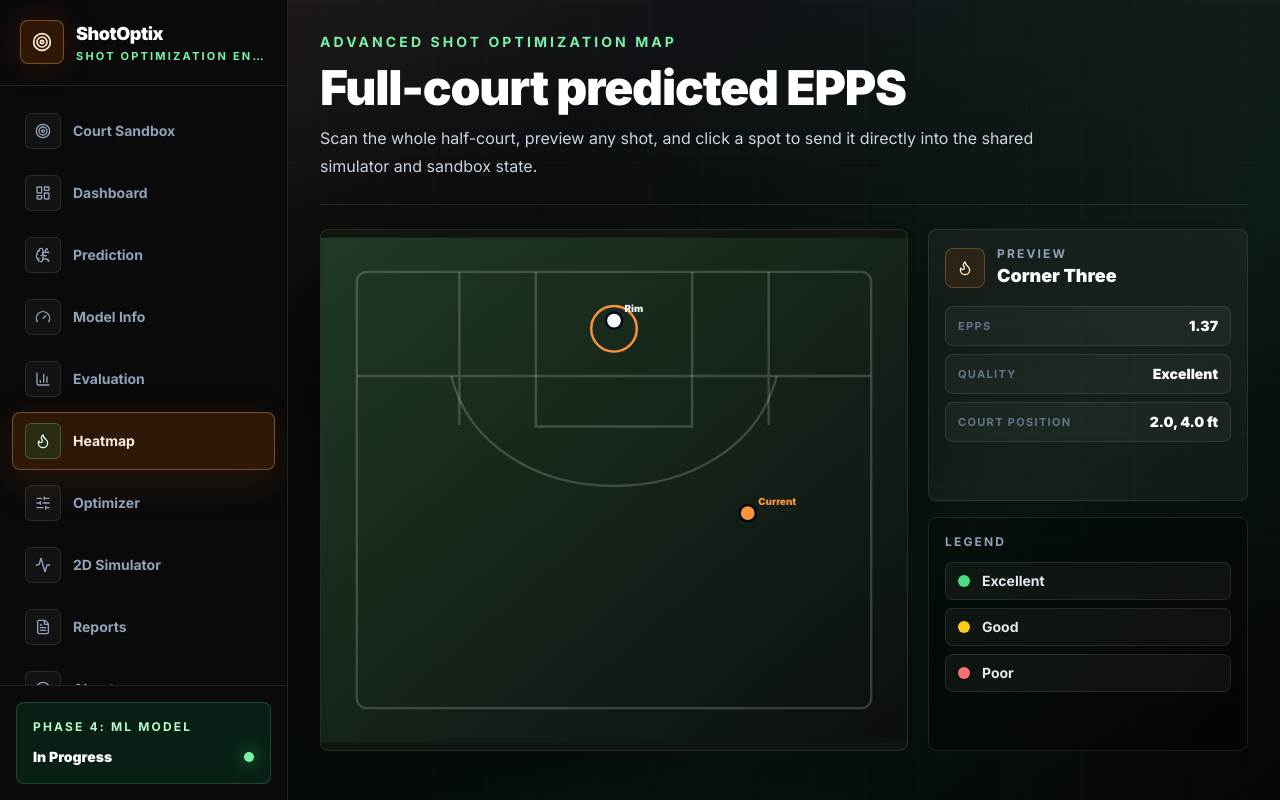
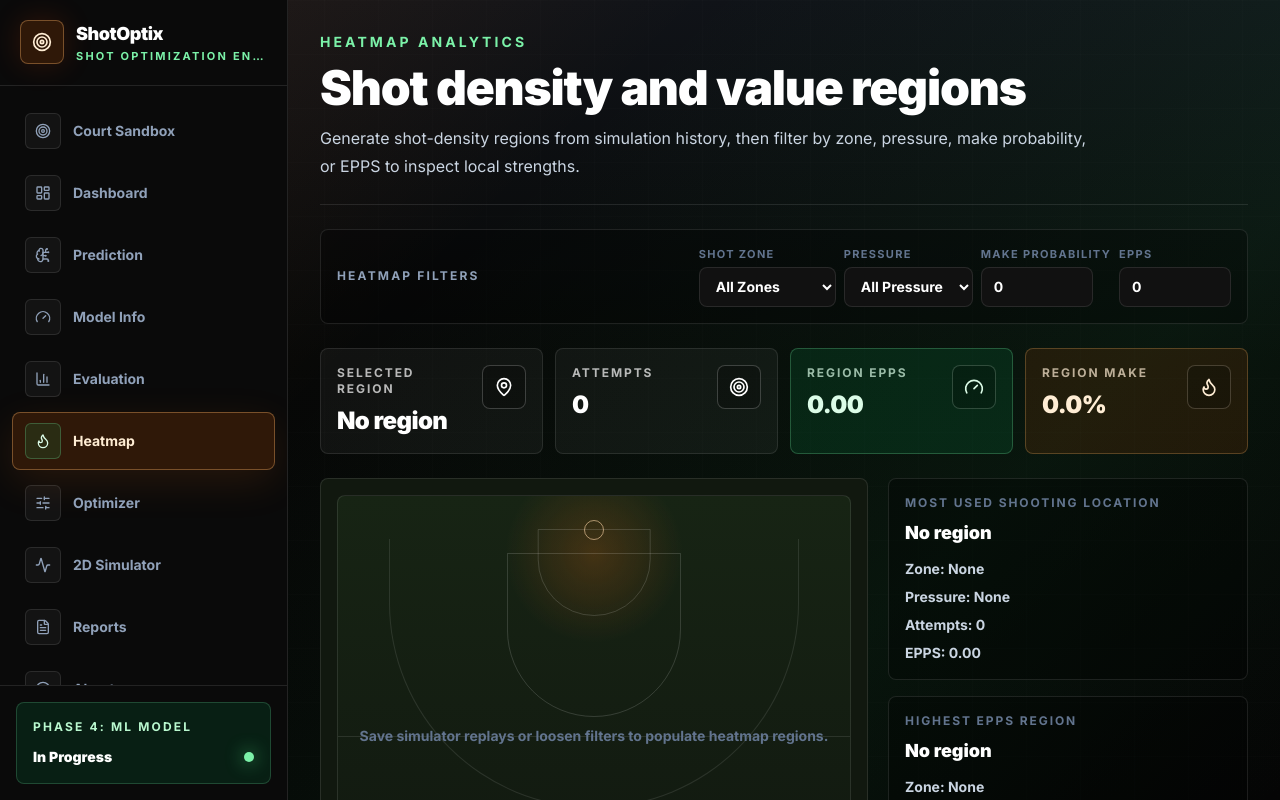
Before and after one commit to Rabin935/shot-optimizing-engine, a Next.js app in the folder frontend/: page /heatmap in a window 1280 px wide. Shown: the top 800 px of the page. Built offline with nearby package versions, Linux system fonts and the light colour scheme.

Commit message:
feat: build interactive shot heatmap analytics

```diff
--- a/frontend/app/heatmap/page.tsx
+++ b/frontend/app/heatmap/page.tsx
@@ -1,6 +1,6 @@
 import type { Metadata } from "next";
+import { InteractiveHeatmapAnalytics } from "@/components/analytics/InteractiveHeatmapAnalytics";
 import { AppShell } from "@/components/layout/AppShell";
-import { AdvancedShotOptimizationMap } from "@/components/heatmap/AdvancedShotOptimizationMap";
 
 export const metadata: Metadata = {
   // Route metadata for the future heatmap workspace.
@@ -12,7 +12,7 @@ export const metadata: Metadata = {
 export default function HeatmapPage() {
   return (
     <AppShell>
-      <AdvancedShotOptimizationMap />
+      <InteractiveHeatmapAnalytics />
     </AppShell>
   );
 }
--- /dev/null
+++ b/frontend/components/analytics/InteractiveHeatmapAnalytics.tsx
@@ -0,0 +1,249 @@
+"use client";
+
+import { Flame, Gauge, MapPin, Target } from "lucide-react";
+import type { ReactNode } from "react";
+import { useMemo, useState } from "react";
+import { FilterBar, StatCard } from "@/components/charts";
+import { formatDecimal, formatPercent } from "@/lib/analytics/formatters";
+import {
+  ANALYTICS_PRESSURE_ORDER,
+  ANALYTICS_ZONE_ORDER,
+  buildHeatmapRegions,
+  replayHistoryToAnalyticsShots,
+} from "@/lib/analytics/transforms";
+import { useShotStore } from "@/store/useShotStore";
+import type { AnalyticsPressureLevel, AnalyticsShotZone, HeatmapRegion } from "@/types/charts";
+
+type HeatmapFilter = {
+  eppsMin: number;
+  probabilityMin: number;
+  pressure: "all" | AnalyticsPressureLevel;
+  zone: "all" | AnalyticsShotZone;
+};
+
+const defaultFilter: HeatmapFilter = {
+  eppsMin: 0,
+  pressure: "all",
+  probabilityMin: 0,
+  zone: "all",
+};
+
+export function InteractiveHeatmapAnalytics() {
+  const replayHistory = useShotStore((state) => state.replayHistory);
+  const shots = useMemo(
+    () => replayHistoryToAnalyticsShots(replayHistory),
+    [replayHistory],
+  );
+  const [filter, setFilter] = useState(defaultFilter);
+  const allRegions = useMemo(() => buildHeatmapRegions(shots), [shots]);
+  const regions = useMemo(
+    () =>
+      allRegions.filter(
+        (region) =>
+          (filter.zone === "all" || region.zone === filter.zone) &&
+          (filter.pressure === "all" || region.pressure === filter.pressure) &&
+          region.averageMakeProbability >= filter.probabilityMin &&
+          region.averageEpps >= filter.eppsMin,
+      ),
+    [allRegions, filter],
+  );
+  const [selectedId, setSelectedId] = useState<string | null>(null);
+  const selectedRegion =
+    regions.find((region) => region.id === selectedId) ?? pickHighestEpps(regions);
+  const mostUsed = pickMostUsed(regions);
+  const highestEpps = pickHighestEpps(regions);
+  const lowestEpps = pickLowestEpps(regions);
+
+  return (
+    <section className="grid gap-6">
+      <header className="flex flex-col gap-3 border-b border-white/10 pb-6">
+        <p className="text-sm font-bold uppercase tracking-[0.22em] text-green-300">
+          Heatmap Analytics
+        </p>
+        <h1 className="text-3xl font-black tracking-tight text-white sm:text-5xl">
+          Shot density and value regions
+        </h1>
+        <p className="max-w-3xl text-base leading-7 text-slate-300">
+          Generate shot-density regions from simulation history, then filter by
+          zone, pressure, make probability, or EPPS to inspect local strengths.
+        </p>
+      </header>
+
+      <FilterBar title="Heatmap Filters">
+        <SelectFilter label="Shot Zone" value={filter.zone} onChange={(value) => setFilter((current) => ({ ...current, zone: value as HeatmapFilter["zone"] }))}>
+          <option value="all">All Zones</option>
+          {ANALYTICS_ZONE_ORDER.map((zone) => (
+            <option key={zone} value={zone}>{zone}</option>
+          ))}
+        </SelectFilter>
+        <SelectFilter label="Pressure" value={filter.pressure} onChange={(value) => setFilter((current) => ({ ...current, pressure: value as HeatmapFilter["pressure"] }))}>
+          <option value="all">All Pressure</option>
+          {ANALYTICS_PRESSURE_ORDER.map((pressure) => (
+            <option key={pressure} value={pressure}>{pressure}</option>
+          ))}
+        </SelectFilter>
+        <NumberFilter label="Make Probability" value={filter.probabilityMin} onChange={(value) => setFilter((current) => ({ ...current, probabilityMin: value }))} />
+        <NumberFilter label="EPPS" value={filter.eppsMin} onChange={(value) => setFilter((current) => ({ ...current, eppsMin: value }))} step={0.05} />
+      </FilterBar>
+
+      <div className="grid gap-3 md:grid-cols-2 xl:grid-cols-4">
+        <StatCard icon={<MapPin className="size-5" />} label="Selected Region" value={selectedRegion?.label ?? "No region"} />
+        <StatCard icon={<Target className="size-5" />} label="Attempts" value={String(selectedRegion?.attempts ?? 0)} />
+        <StatCard icon={<Gauge className="size-5" />} label="Region EPPS" value={formatDecimal(selectedRegion?.averageEpps ?? 0)} tone="green" />
+        <StatCard icon={<Flame className="size-5" />} label="Region Make" value={formatPercent(selectedRegion?.averageMakeProbability ?? 0)} tone="orange" />
+      </div>
+
+      <div className="grid gap-5 xl:grid-cols-[minmax(0,1fr)_360px]">
+        <section className="rounded-lg border border-white/10 bg-[#11180f] p-4">
+          <div className="relative aspect-[50/47] min-h-[420px] overflow-hidden rounded-lg border border-white/10 bg-[radial-gradient(circle_at_50%_12%,rgba(249,115,22,0.2),transparent_18%),linear-gradient(180deg,#172414,#10160f)]">
+            <CourtLines />
+            {regions.length ? (
+              regions.map((region) => (
+                <button
+                  key={region.id}
+                  type="button"
+                  aria-label={`Select ${region.label}`}
+                  onClick={() => setSelectedId(region.id)}
+                  className="absolute -translate-x-1/2 -translate-y-1/2 rounded-full border border-white/30 transition hover:scale-110 focus:outline-none focus:ring-2 focus:ring-orange-200"
+                  style={{
+                    background: getRegionColor(region),
+                    height: `${Math.min(56, 18 + region.attempts * 8)}px`,
+                    left: `${(region.x / 50) * 100}%`,
+                    opacity: selectedRegion?.id === region.id ? 1 : 0.78,
+                    top: `${(region.y / 47) * 100}%`,
+                    width: `${Math.min(56, 18 + region.attempts * 8)}px`,
+                  }}
+                />
+              ))
+            ) : (
+              <div className="absolute inset-0 grid place-items-center text-center text-sm font-bold text-slate-500">
+                Save simulator replays or loosen filters to populate heatmap regions.
+              </div>
+            )}
+          </div>
+        </section>
+
+        <aside className="grid gap-4">
+          <RegionPanel title="Most used shooting location" region={mostUsed} />
+          <RegionPanel title="Highest EPPS region" region={highestEpps} />
+          <RegionPanel title="Lowest EPPS region" region={lowestEpps} />
+        </aside>
+      </div>
+    </section>
+  );
+}
+
+function SelectFilter({
+  children,
+  label,
+  onChange,
+  value,
+}: {
+  children: ReactNode;
+  label: string;
+  onChange: (value: string) => void;
+  value: string;
+}) {
+  return (
+    <label className="grid gap-1 text-[11px] font-bold uppercase tracking-[0.12em] text-slate-500">
+      {label}
+      <select
+        value={value}
+        onChange={(event) => onChange(event.target.value)}
+        className="min-h-10 rounded-lg border border-white/10 bg-[#111] px-3 text-sm font-bold normal-case tracking-normal text-white"
+      >
+        {children}
+      </select>
+    </label>
+  );
+}
+
+function NumberFilter({
+  label,
+  onChange,
+  step = 0.01,
+  value,
+}: {
+  label: string;
+  onChange: (value: number) => void;
+  step?: number;
+  value: number;
+}) {
+  return (
+    <label className="grid gap-1 text-[11px] font-bold uppercase tracking-[0.12em] text-slate-500">
+      {label}
+      <input
+        type="number"
+        min={0}
+        max={2}
+        step={step}
+        value={value}
+        onChange={(event) => onChange(Number(event.target.value))}
+        className="min-h-10 w-28 rounded-lg border border-white/10 bg-[#111] px-3 text-sm font-bold normal-case tracking-normal text-white"
+      />
+    </label>
+  );
+}
+
+function RegionPanel({ region, title }: { region: HeatmapRegion | null; title: string }) {
+  return (
+    <section className="rounded-lg border border-white/10 bg-black/30 p-4">
+      <p className="text-xs font-bold uppercase tracking-[0.16em] text-slate-500">{title}</p>
+      <h2 className="mt-2 text-lg font-black text-white">{region?.label ?? "No region"}</h2>
+      <div className="mt-3 grid gap-2 text-sm font-bold text-slate-300">
+        <span>Zone: {region?.zone ?? "None"}</span>
+        <span>Pressure: {region?.pressure ?? "None"}</span>
+        <span>Attempts: {region?.attempts ?? 0}</span>
+        <span>EPPS: {formatDecimal(region?.averageEpps ?? 0)}</span>
+      </div>
+    </section>
+  );
+}
+
+function CourtLines() {
+  // CSS-only court markings keep the heatmap lightweight and responsive.
+  return (
+    <>
+      <div className="absolute left-1/2 top-[7%] h-[18%] w-[22%] -translate-x-1/2 rounded-b-full border border-white/15" />
+      <div className="absolute left-1/2 top-[5%] size-5 -translate-x-1/2 rounded-full border border-orange-200/60" />
+      <div className="absolute left-1/2 top-[12%] h-[34%] w-[34%] -translate-x-1/2 rounded-b-full border border-white/15" />
+      <div className="absolute inset-x-[10%] top-[9%] h-[56%] rounded-b-[999px] border border-white/10 border-t-0" />
+      <div className="absolute inset-x-0 top-1/2 border-t border-white/10" />
+    </>
+  );
+}
+
+function getRegionColor(region: HeatmapRegion) {
+  if (region.averageEpps >= 1.15) {
+    return "rgba(34,197,94,0.84)";
+  }
+
+  if (region.averageEpps >= 0.95) {
+    return "rgba(251,146,60,0.84)";
+  }
+
+  return "rgba(248,113,113,0.84)";
+}
+
+function pickMostUsed(regions: HeatmapRegion[]) {
+  return regions.reduce<HeatmapRegion | null>(
+    (selected, region) => (!selected || region.attempts > selected.attempts ? region : selected),
+    null,
+  );
+}
+
+function pickHighestEpps(regions: HeatmapRegion[]) {
+  return regions.reduce<HeatmapRegion | null>(
+    (selected, region) =>
+      !selected || region.averageEpps > selected.averageEpps ? region : selected,
+    null,
+  );
+}
+
+function pickLowestEpps(regions: HeatmapRegion[]) {
+  return regions.reduce<HeatmapRegion | null>(
+    (selected, region) =>
+      !selected || region.averageEpps < selected.averageEpps ? region : selected,
+    null,
+  );
+}
```
